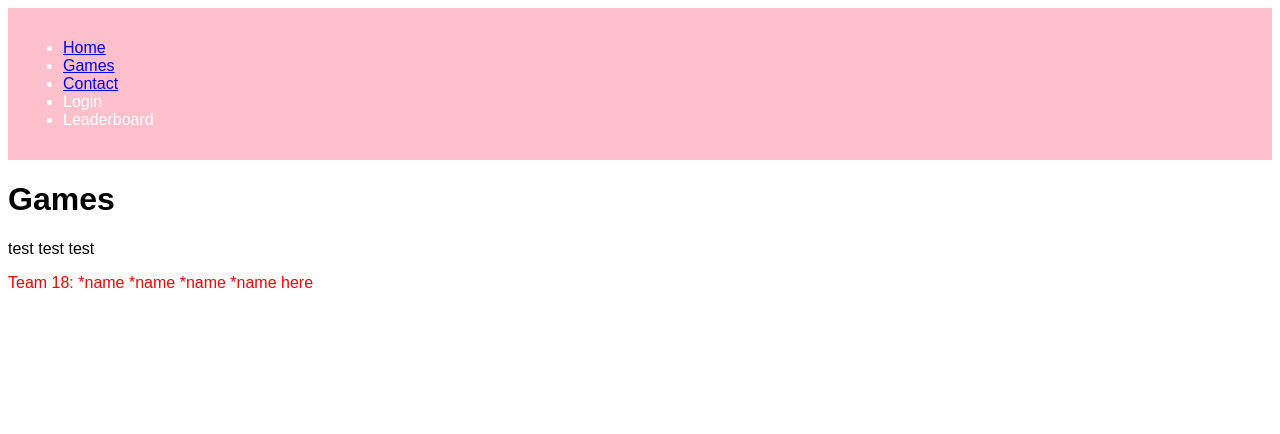
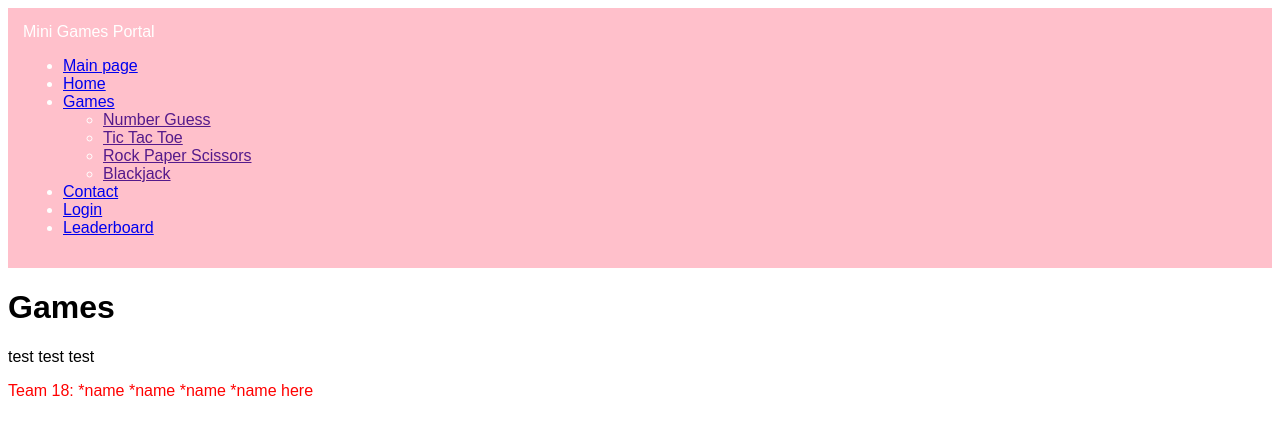
Before and after one commit to tripleboba/mini-games-project, a plain HTML site: page index.html in a window 1280 px wide. Drawn offline with nearby package versions, Linux system fonts and the light colour scheme.

Commit message:
Update navbar.html

```diff
--- a/navbar.html
+++ b/navbar.html
@@ -1,11 +1,23 @@
 <header>
-  <nav class="navbar">
-    <ul>
-      <li><a href="index.html">Home</a></li>
-      <li><a href="#">Games</a></li>
-      <li><a href="contact.html">Contact</a></li>
-      <li><a>Login</a></li>
-      <li><a>Leaderboard</a></li>
-    </ul>
-  </nav>
+
+    <div class="header-content">
+        <div class="logo">Mini Games Portal</div>
+        <ul class="list">
+            <li> <a href="#" class="link">
+                    Main page</a></li>
+            <li> <a href="#" class="link"> Home</a></li>
+            <li class="has-submenu"> <a href="#" class="link">Games</a>
+                <ul class="submenu">
+                    <li><a href="" class="link">Number Guess</a></li>
+                    <li><a href="" class="link">Tic Tac Toe</a></li>
+                    <li><a href="" class="link">Rock Paper Scissors</a></li>
+                    <li><a href="" class="link">Blackjack</a></li>
+                </ul>
+            <li> <a href="#" class="link">Contact</a></li>
+            <li> <a href="#" class="link">Login</a></li>
+            <li> <a href="#" class="link">Leaderboard</a></li>
+        </ul>
+    </div>
+
+
 </header>
```
